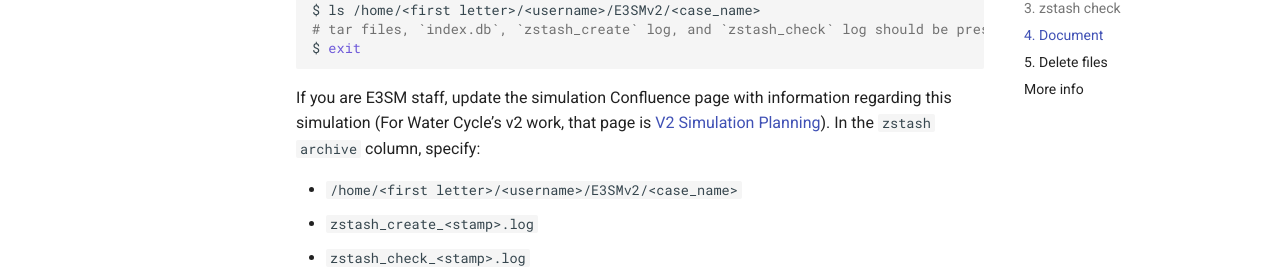
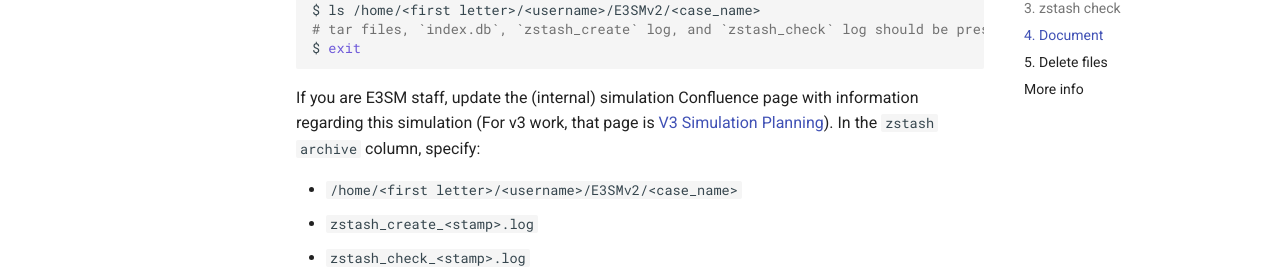
Before and after one commit to E3SM-Project/E3SM-Project.github.io, an MkDocs documentation site: the page built from docs/running-e3sm-guide/guide-long-term-archiving.md, in a window 1280 px wide and 900 px high, scrolled down 3765 px. Shown: the part 172-452 px from the top of the window. Built offline with MkDocs 1.6.1 and Material for MkDocs 9.7.7, drawn with Linux system fonts in a browser that asks for light colours; comment, search, counter and statistics services are not loaded.

Commit message:
Update internal links

````diff
--- a/docs/running-e3sm-guide/guide-long-term-archiving.md
+++ b/docs/running-e3sm-guide/guide-long-term-archiving.md
@@ -186,7 +186,7 @@
 $ exit
 ```
 
-If you are E3SM staff, update the simulation Confluence page with information regarding this simulation (For Water Cycle’s v2 work, that page is [V2 Simulation Planning](https://acme-climate.atlassian.net/wiki/spaces/ED/pages/2766340117)). In the `zstash archive` column, specify:
+If you are E3SM staff, update the (internal) simulation Confluence page with information regarding this simulation (For v3 work, that page is [V3 Simulation Planning](https://acme-climate.atlassian.net/wiki/spaces/ED/pages/4282679297/V3+Simulation+Planning)). In the `zstash archive` column, specify:
 
 - `/home/<first letter>/<username>/E3SMv2/<case_name>`
 - `zstash_create_<stamp>.log`
````
Also changed, not shown: docs/running-e3sm-guide/guide-documenting.md (+1 -1 lines), docs/running-e3sm-guide/guide-publishing.md (+1 -1 lines).
